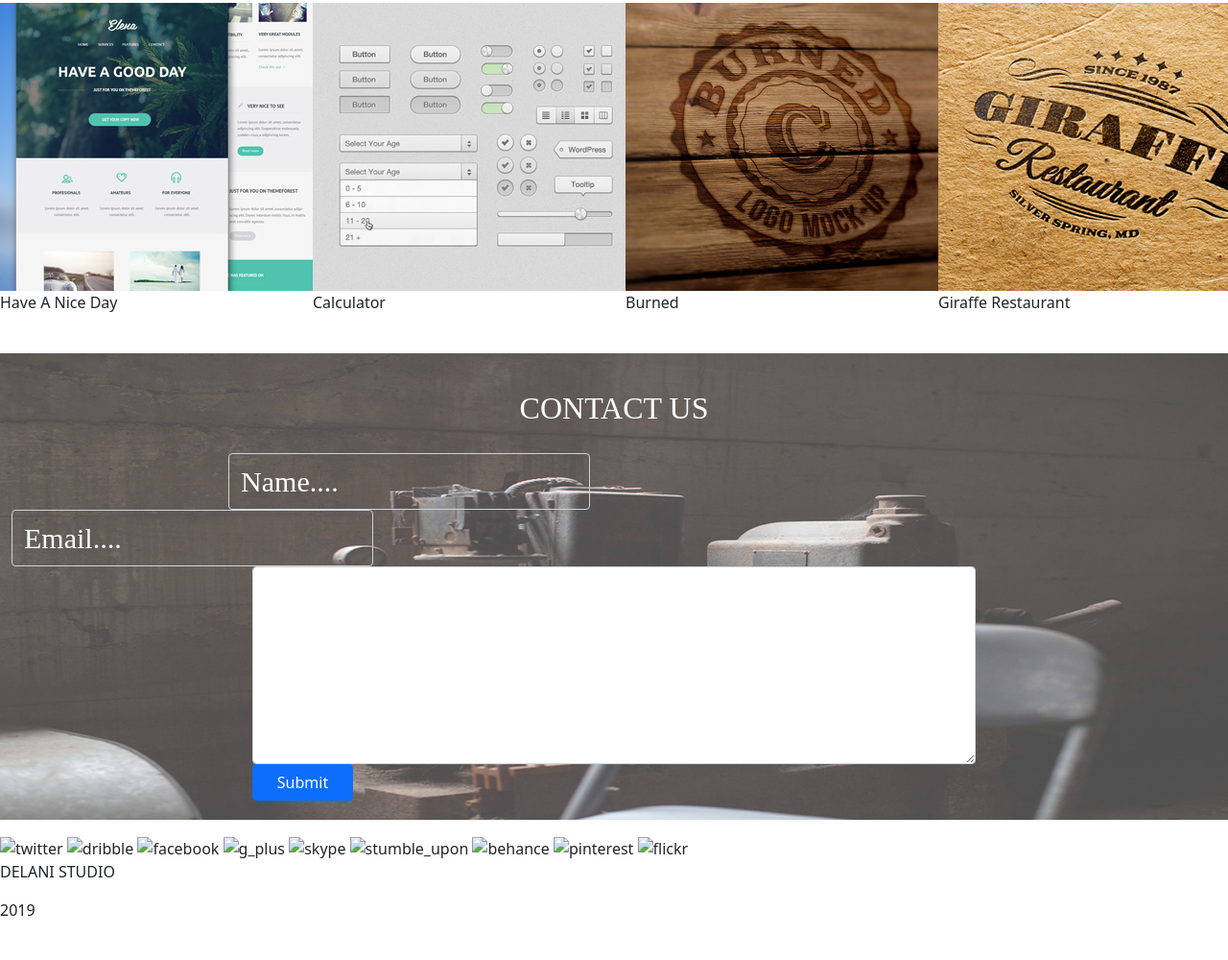
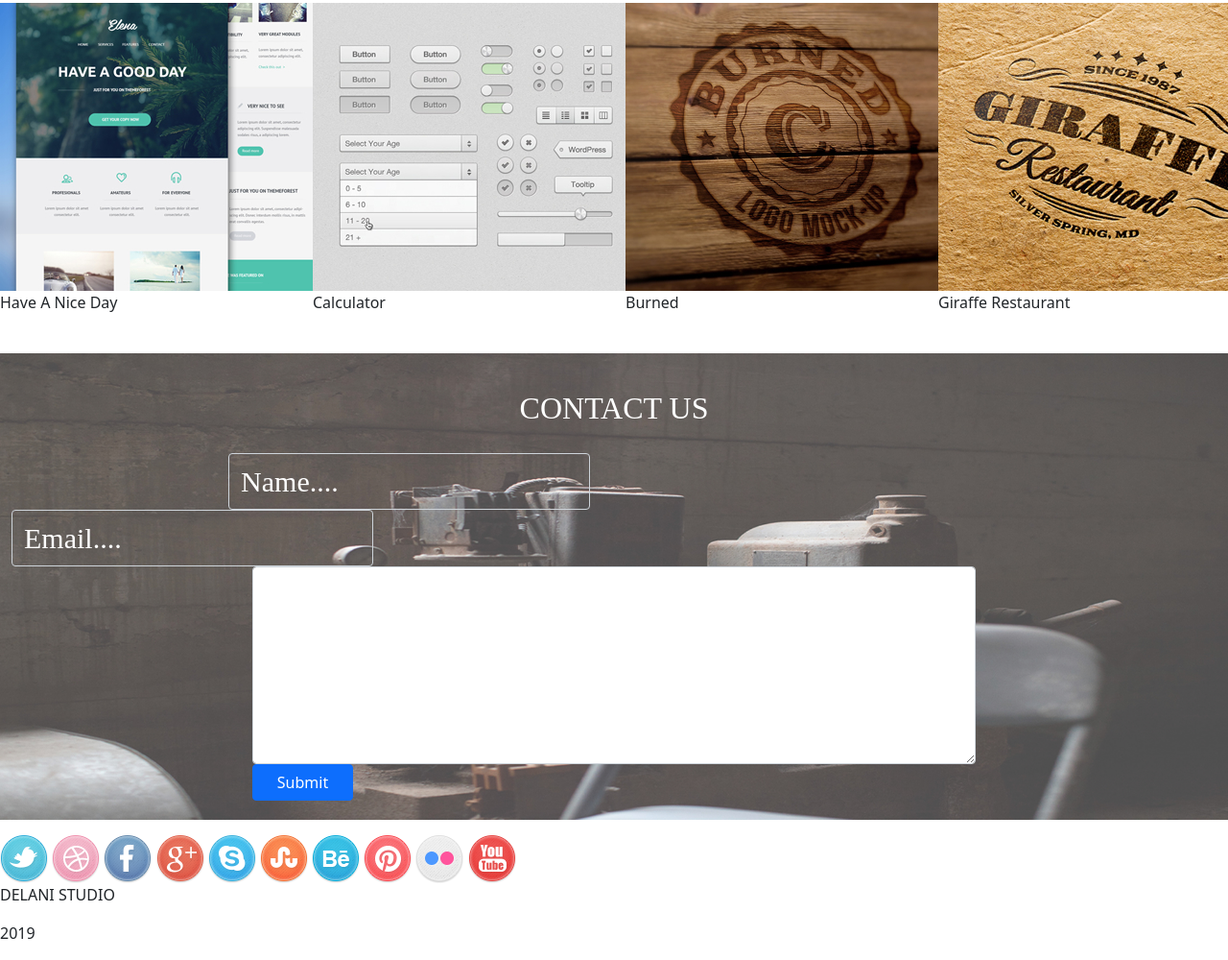
Before and after one commit to ayzaqwash/delani-studio, a plain HTML site: page index.html in a window 1280 px wide. Shown: the part 2190-3190 px from the top of the page at 96% size. Before the commit the page ends 3166 px from the top, so only its background shows below. Drawn offline with Linux system fonts and the light colour scheme.

Commit message:
added social icons

```diff
--- a/index.html
+++ b/index.html
@@ -138,16 +138,16 @@
         </form>
     </div>
     <footer>
-        <img src="images/social_icons/twitter.png" alt="twitter">
-        <img src="images/social_icons/dribble.png" alt="dribble">
-        <img src="images/social_icons/facebook.png" alt="facebook">
-        <img src="images/social_icons/g_plus.png" alt="g_plus">
-        <img src="images/social_icons/skype.png" alt="skype">
-        <img src="images/social_icons/stumble_upon.png" alt="stumble_upon">
-        <img src="images/social_icons/behance.png" alt="behance">
-        <img src="images/social_icons/pinterest.png" alt="pinterest">
-        <img src="images/social_icons/flickr.png" alt="flickr">
-        <!-- <img src="images/social_icons/you_tube.png" alt=""> -->
+        <img src="images/social/twitter.png" alt="twitter">
+        <img src="images/social/dribble.png" alt="dribble">
+        <img src="images/social/facebook.png" alt="facebook">
+        <img src="images/social/g_plus.png" alt="g_plus">
+        <img src="images/social/skype.png" alt="skype">
+        <img src="images/social/stumble_upon.png" alt="stumble_upon">
+        <img src="images/social/behance.png" alt="behance">
+        <img src="images/social/pinterest.png" alt="pinterest">
+        <img src="images/social/flickr.png" alt="flickr">
+        <img src="images/social/you_tube.png" alt="you_tube">
         <p>DELANI STUDIO</p>
         <p>2019</p>
     </footer>
```
Also changed, not shown: images/social/behance.png (added), images/social/dribble.png (added), images/social/facebook.png (added), images/social/flickr.png (added), images/social/g_plus.png (added), images/social/pinterest.png (added), images/social/skype.png (added), images/social/stumble_upon.png (added), images/social/twitter.png (added), images/social/you_tube.png (added).
